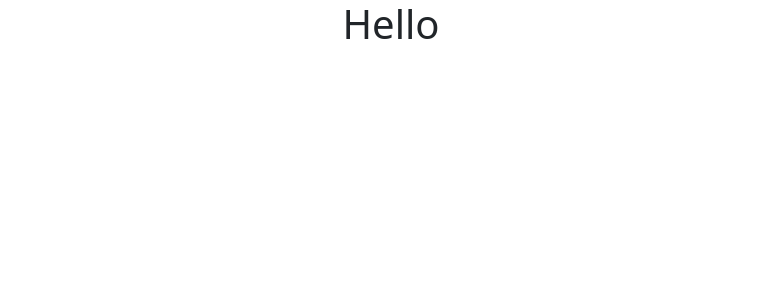
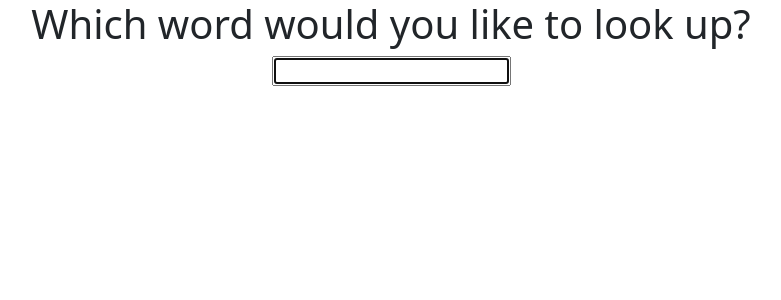
Before and after one commit to eloveday/dictionary-app, a React (Create React App) app: page / in a window 1280 px wide. Shown: the top 300 px of the page, without its empty margins (249-1030 px from the left). Built offline with nearby package versions, Linux system fonts and the light colour scheme.

Commit message:
Added search engine

```diff
--- a/src/App.js
+++ b/src/App.js
@@ -1,10 +1,11 @@
 import "./App.css";
 import "bootstrap/dist/css/bootstrap.min.css";
+import Dictionary from "./Dictionary.js";
 
 export default function App() {
   return (
     <div className="App">
-      <h1> Hello</h1>
+      <Dictionary />
     </div>
   );
 }
--- /dev/null
+++ b/src/Dictionary.js
@@ -0,0 +1,22 @@
+import React, { useState } from "react";
+
+export default function Dictionary() {
+  let [word, changeWord] = useState("");
+  function searchWord(event) {
+    event.preventDefault();
+    alert(`Searching for ${word}...`);
+  }
+
+  function handleChange(response) {
+    changeWord(response.target.value);
+  }
+
+  return (
+    <div className="dictionaryForm">
+      <h1>Which word would you like to look up?</h1>
+      <form onSubmit={searchWord}>
+        <input type="search" autoFocus={true} onChange={handleChange} />
+      </form>
+    </div>
+  );
+}
```
